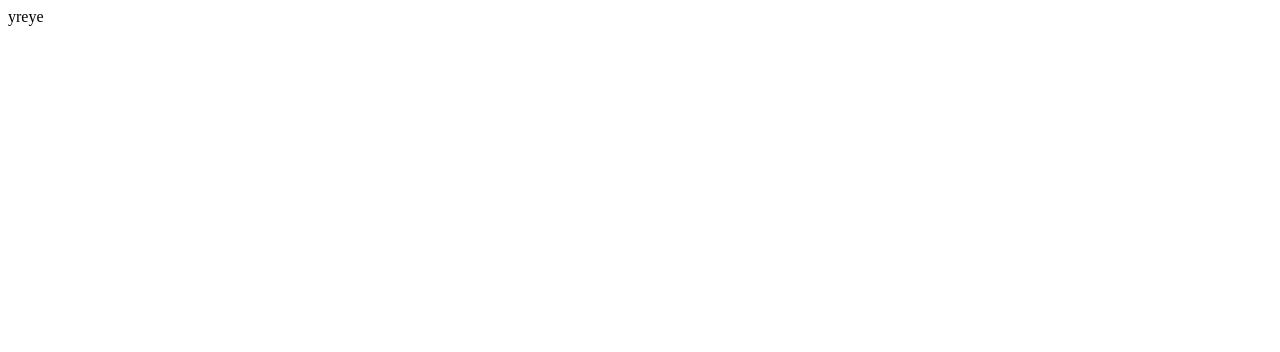
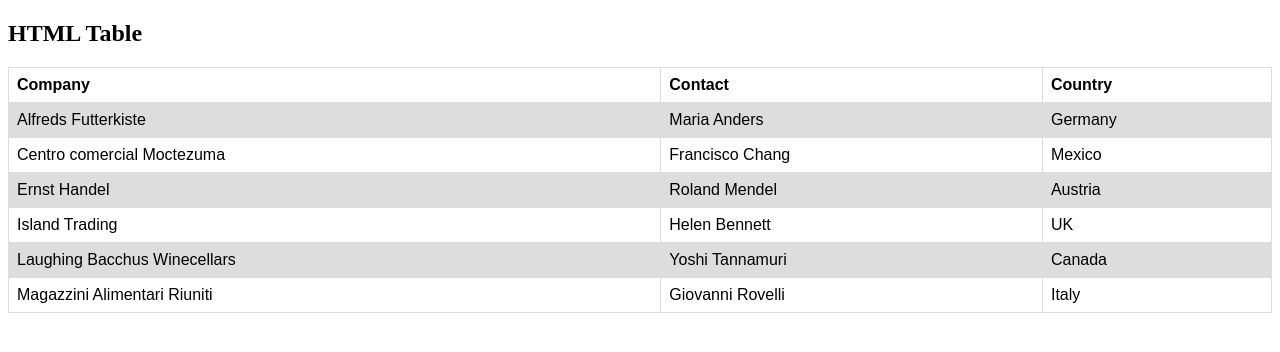
Before and after one commit to Ever234/Wev, a plain HTML site: page styles/index.html in a window 1280 px wide. Drawn offline with Linux system fonts and the light colour scheme.

Commit message:
name change

```diff
--- a/styles/index.html
+++ b/styles/index.html
@@ -1 +1,65 @@
-yreye
+<!DOCTYPE html>
+<html>
+<head>
+<style>
+table {
+  font-family: arial, sans-serif;
+  border-collapse: collapse;
+  width: 100%;
+}
+
+td, th {
+  border: 1px solid #dddddd;
+  text-align: left;
+  padding: 8px;
+}
+
+tr:nth-child(even) {
+  background-color: #dddddd;
+}
+</style>
+</head>
+<body>
+
+<h2>HTML Table</h2>
+
+<table>
+  <tr>
+    <th>Company</th>
+    <th>Contact</th>
+    <th>Country</th>
+  </tr>
+  <tr>
+    <td>Alfreds Futterkiste</td>
+    <td>Maria Anders</td>
+    <td>Germany</td>
+  </tr>
+  <tr>
+    <td>Centro comercial Moctezuma</td>
+    <td>Francisco Chang</td>
+    <td>Mexico</td>
+  </tr>
+  <tr>
+    <td>Ernst Handel</td>
+    <td>Roland Mendel</td>
+    <td>Austria</td>
+  </tr>
+  <tr>
+    <td>Island Trading</td>
+    <td>Helen Bennett</td>
+    <td>UK</td>
+  </tr>
+  <tr>
+    <td>Laughing Bacchus Winecellars</td>
+    <td>Yoshi Tannamuri</td>
+    <td>Canada</td>
+  </tr>
+  <tr>
+    <td>Magazzini Alimentari Riuniti</td>
+    <td>Giovanni Rovelli</td>
+    <td>Italy</td>
+  </tr>
+</table>
+
+</body>
+</html>
```
